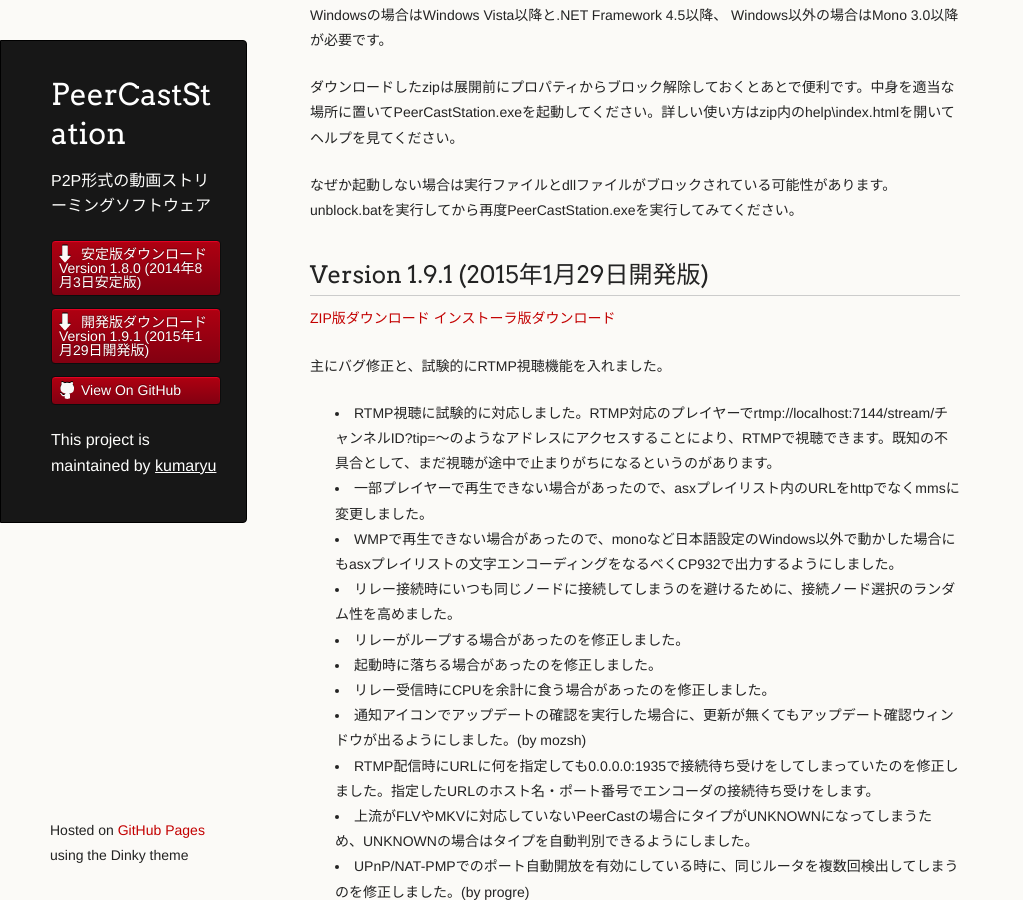
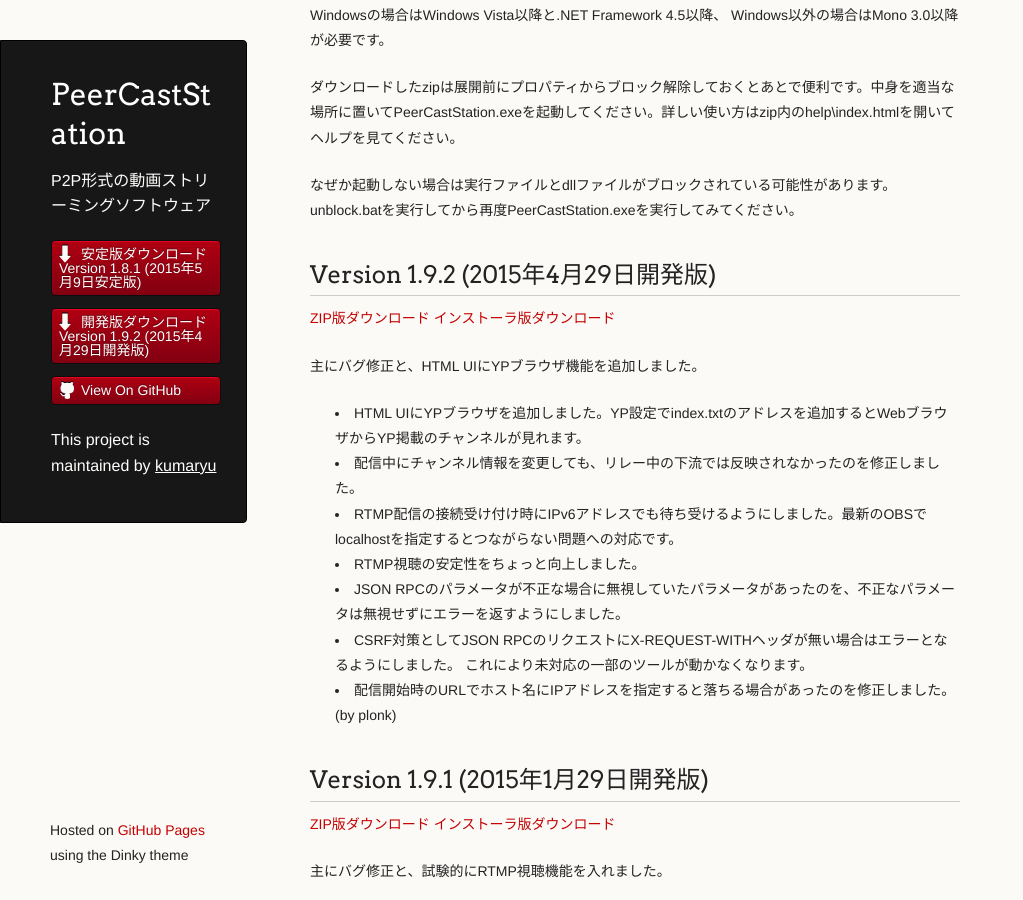
Before and after one commit to kumaryu/peercaststation, a Jekyll site: the page built from download-dev.mkd, in a window 1280 px wide and 900 px high, scrolled down 312 px. Shown: the whole window, without its empty margins (0-1023 px from the left). Built offline with Jekyll 4.4.1, drawn with Linux system fonts in a browser that asks for light colours.

Commit message:
1.8.1リリースに合わせて更新した

```diff
--- a/Gemfile
+++ b/Gemfile
@@ -1,3 +1,2 @@
 source 'https://rubygems.org'
-gem 'github-pages'
-gem 'wdm', platforms: [:mswin, :mingw]
+gem 'jekyll'
--- a/_config.yml
+++ b/_config.yml
@@ -1,7 +1,7 @@
 
 safe:     true
 lsi:      false
-pygments: true
+highlighter: pygments
 encoding: utf-8
 exclude: ['bin', 'vendor', 'Gemfile', 'Gemfile.lock']
 source:   .
--- a/_data/releasenotes.yml
+++ b/_data/releasenotes.yml
@@ -1,4 +1,54 @@
 ---
+- name: Version 1.8.1 (2015年5月9日安定版)
+  version: 1.8.1
+  channel: stable
+  notes: |
+    開発版でのバグ修正を取り込みました。
+
+    * 配信中にチャンネル情報を変更しても、リレー中の下流では反映されなかったのを修正しました。
+    * RTMP配信の接続受け付け時にIPv6アドレスでも待ち受けるようにしました。最新のOBSでlocalhostを指定するとつながらない問題への対応です。
+    * JSON RPCのパラメータが不正な場合に無視していたパラメータがあったのを、不正なパラメータは無視せずにエラーを返すようにしました。
+    * 一部プレイヤーで再生できない場合があったので、asxプレイリスト内のURLをhttpでなくmmsに変更しました。
+    * WMPで再生できない場合があったので、monoなど日本語設定のWindows以外で動かした場合にもasxプレイリストの文字エンコーディングをなるべくCP932で出力するようにしました。
+    * リレー接続時にいつも同じノードに接続してしまうのを避けるために、接続ノード選択のランダム性を高めました。
+    * リレーがループする場合があったのを修正しました。
+    * 起動時に落ちる場合があったのを修正しました。
+    * リレー受信時にCPUを余計に食う場合があったのを修正しました。
+    * RTMP配信時にURLに何を指定しても0.0.0.0:1935で接続待ち受けをしてしまっていたのを修正しました。指定したURLのホスト名・ポート番号でエンコーダの接続待ち受けをします。
+    * 視聴リクエストのtipにIPv6アドレスを指定すると落ちる場合があったのを修正しました。
+    * JSON RPC APIで掲載中YPの情報が取得できていなかったのを修正しました。
+    * エンコーダからのHTTP Pullで配信する時のUserAgentをNSPlayerに変更しました。(by shinji3)
+  date: Sat, 9 May 2015 17:00:00 +0900
+  url: http://www.pecastation.org/files/PeerCastStation-1.8.1.zip
+  enclosures:
+  - type: archive
+    url: http://www.pecastation.org/files/PeerCastStation-1.8.1.zip
+    length: 1276372
+
+- name: Version 1.9.2 (2015年4月29日開発版)
+  version: 1.9.1.0
+  channel: dev
+  notes: |
+    主にバグ修正と、HTML UIにYPブラウザ機能を追加しました。
+
+    * HTML UIにYPブラウザを追加しました。YP設定でindex.txtのアドレスを追加するとWebブラウザからYP掲載のチャンネルが見れます。
+    * 配信中にチャンネル情報を変更しても、リレー中の下流では反映されなかったのを修正しました。
+    * RTMP配信の接続受け付け時にIPv6アドレスでも待ち受けるようにしました。最新のOBSでlocalhostを指定するとつながらない問題への対応です。
+    * RTMP視聴の安定性をちょっと向上しました。
+    * JSON RPCのパラメータが不正な場合に無視していたパラメータがあったのを、不正なパラメータは無視せずにエラーを返すようにしました。
+    * CSRF対策としてJSON RPCのリクエストにX-REQUEST-WITHヘッダが無い場合はエラーとなるようにしました。
+      これにより未対応の一部のツールが動かなくなります。
+    * 配信開始時のURLでホスト名にIPアドレスを指定すると落ちる場合があったのを修正しました。(by plonk)
+  date: Wed, 29 Jan 2015 16:30:00 +0900
+  url: http://www.pecastation.org/files/PeerCastStation-1.9.2.zip
+  enclosures:
+  - type: archive
+    url: http://www.pecastation.org/files/PeerCastStation-1.9.2.zip
+    length: 1474305
+  - type: installer
+    url: http://www.pecastation.org/files/PeerCastStation-1.9.2.exe
+    length: 2195345
+
 - name: Version 1.9.1 (2015年1月29日開発版)
   version: 1.9.1.0
   channel: dev
--- a/_layouts/default.html
+++ b/_layouts/default.html
@@ -21,10 +21,10 @@
 
         <ul>
           <li class="download" style="width:auto; height:auto">
-          <a class="buttons" href="download-stable.html">安定版ダウンロード<br>Version 1.8.0 (2014年8月3日安定版)</a>
+          <a class="buttons" href="download-stable.html">安定版ダウンロード<br>Version 1.8.1 (2015年5月9日安定版)</a>
           </li>
           <li class="download" style="width:auto; height:auto">
-          <a class="buttons" href="download-dev.html">開発版ダウンロード<br>Version 1.9.1 (2015年1月29日開発版)</a>
+          <a class="buttons" href="download-dev.html">開発版ダウンロード<br>Version 1.9.2 (2015年4月29日開発版)</a>
           </li>
           <li style="width:auto"><a class="buttons github" href="https://github.com/kumaryu/peercaststation">View On GitHub</a></li>
         </ul>
```
